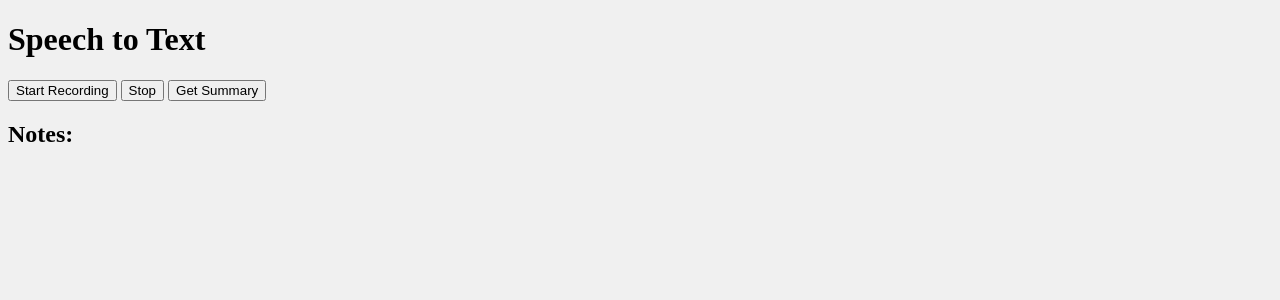
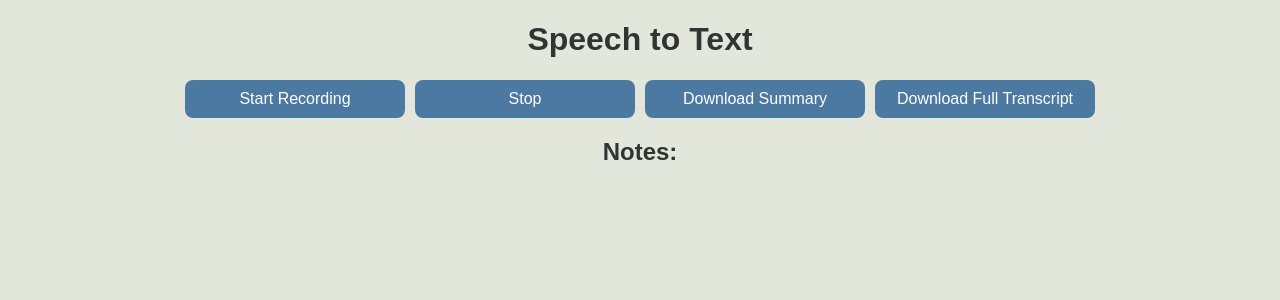
Before and after one commit to EBoyd3443/Autostenographer, a PHP site: page / in a window 1280 px wide. Shown: the top 300 px of the page. Run offline with PHP 8.4, Linux system fonts and the light colour scheme.

Commit message:
Add summary. Improve styling

```diff
--- a/src/index.html
+++ b/src/index.html
@@ -3,15 +3,21 @@
 <head>
     <meta charset="UTF-8" />
     <title>Azure STT Demo</title>
-    <link rel="stylesheet" href="style.css"
+    <link rel="stylesheet" href="style.css">
 </head>
 <body>
     <h1>Speech to Text</h1>
-    <button id="startBtn">Start Recording</button>
-    <button id="stopBtn">Stop</button>
-    <button id="noteSummary">Get Summary</button>
+
+    <div class="button-group">
+        <button id="startBtn">Start Recording</button>
+        <button id="stopBtn">Stop</button>
+        <button id="getSummary">Download Summary</button>
+        <button id="getFullNotes">Download Full Transcript</button>
+    </div>
+
     <h2>Notes:</h2>
     <main id="transcript">
+        <!-- Notes will populate here -->
 
     </main>
 
--- a/src/script.js
+++ b/src/script.js
@@ -1,6 +1,9 @@
 let mediaRecorder;
+    let summaryRest = false;
 
     let audioChunks = [];
+
+    let chatLog = "";
 
     document.getElementById('startBtn').onclick = async () => {
         const stream = await navigator.mediaDevices.getUserMedia({ audio: true });
@@ -43,6 +46,8 @@ let mediaRecorder;
             noteTitle.textContent = "Note: " + currentTime();
             let noteBody = document.createElement("p");
             noteBody.textContent = data.transcript;
+            chatLog += "Note: " + currentTime() + "\n";
+            chatLog += data.transcript + "\n";
             newNote.appendChild(noteTitle);
             newNote.appendChild(noteBody);
             document.getElementById('transcript').appendChild(newNote);
@@ -52,6 +57,31 @@ let mediaRecorder;
         mediaRecorder.start();
     };
 
+    document.getElementById('getSummary').onclick = async () => {
+        if(!summaryRest) {
+            summaryRest = true;
+
+            const response = await fetch('summary.php', {
+                method: 'POST',
+                body: JSON.stringify({ notes: chatLog })
+            })
+            console.log(response);
+            const summary = await response.json();
+            const blob = new Blob([summary['transcript']], { type: 'text/plain' });
+            const fileURL = URL.createObjectURL(blob);
+            const downloadLink = document.createElement('a');
+            downloadLink.href = fileURL;
+            downloadLink.download = 'Note_summary.txt';
+
+            document.body.appendChild(downloadLink);
+            downloadLink.click();
+            document.body.removeChild(downloadLink);
+            URL.revokeObjectURL(fileURL);
+
+            summaryRest = false;
+        }
+    }
+
     document.getElementById('stopBtn').onclick = () => {
         mediaRecorder.stop();
     };
--- a/src/style.css
+++ b/src/style.css
@@ -1,23 +1,69 @@
 body {
-    background-color: #f0f0f0;
+    background-color: #e3e7db;
+    font-family: sans-serif;
+    margin: 20px;
+    color: #333;
+}
+
+h1, h2 {
+    text-align: center;
+}
+
+.button-group {
+    display: flex;
+    justify-content: center;
+    flex-wrap: wrap;
+    gap: 10px;
+    margin-bottom: 20px;
+}
+
+.button-group button {
+    padding: 10px 20px;
+    background-color: #4b79a1;
+    color: white;
+    border: none;
+    border-radius: 8px;
+    cursor: pointer;
+    font-size: 16px;
+    flex: 1 1 200px; /* Responsive sizing */
+    max-width: 220px;
+    transition: background-color 0.3s ease;
+}
+
+.button-group button:hover {
+    background-color: #35506b;
 }
 
 #transcript {
     display: flex;
     flex-wrap: wrap;
-    gap: 10px;
+    gap: 15px;
+    justify-content: flex-start;
+    padding: 10px;
 }
 
 #transcript div {
-    border: 2px solid black;
-    background-color: #FED800;
+    border: 2px solid #333;
+    background-color: #fef68a;
     font-weight: bold;
-    padding: 10px;
-    min-height: 50px;
-    width: calc(25% - 10px); /* 4 columns minus gap */
+    padding: 15px;
+    min-height: 100px;
+    width: calc(25% - 15px); /* 4 per row minus gap */
     box-sizing: border-box;
-    break-inside: avoid;
-    border-radius: 5px;
+    border-radius: 8px;
+    box-shadow: 4px 4px 10px rgba(0,0,0,0.15);
+    transition: transform 0.2s ease;
+}
+
+#transcript div:hover {
+    transform: rotate(-1deg) scale(1.02);
+}
+
+#transcript h3 {
+    margin: 0 0 10px;
+}
+
+#transcript p {
     margin: 0;
-    box-shadow: 2px 2px 5px rgba(0,0,0,0.2);
+    font-weight: normal;
 }
```
Also changed, not shown: src/summary.php (added, +58 -0 lines).
